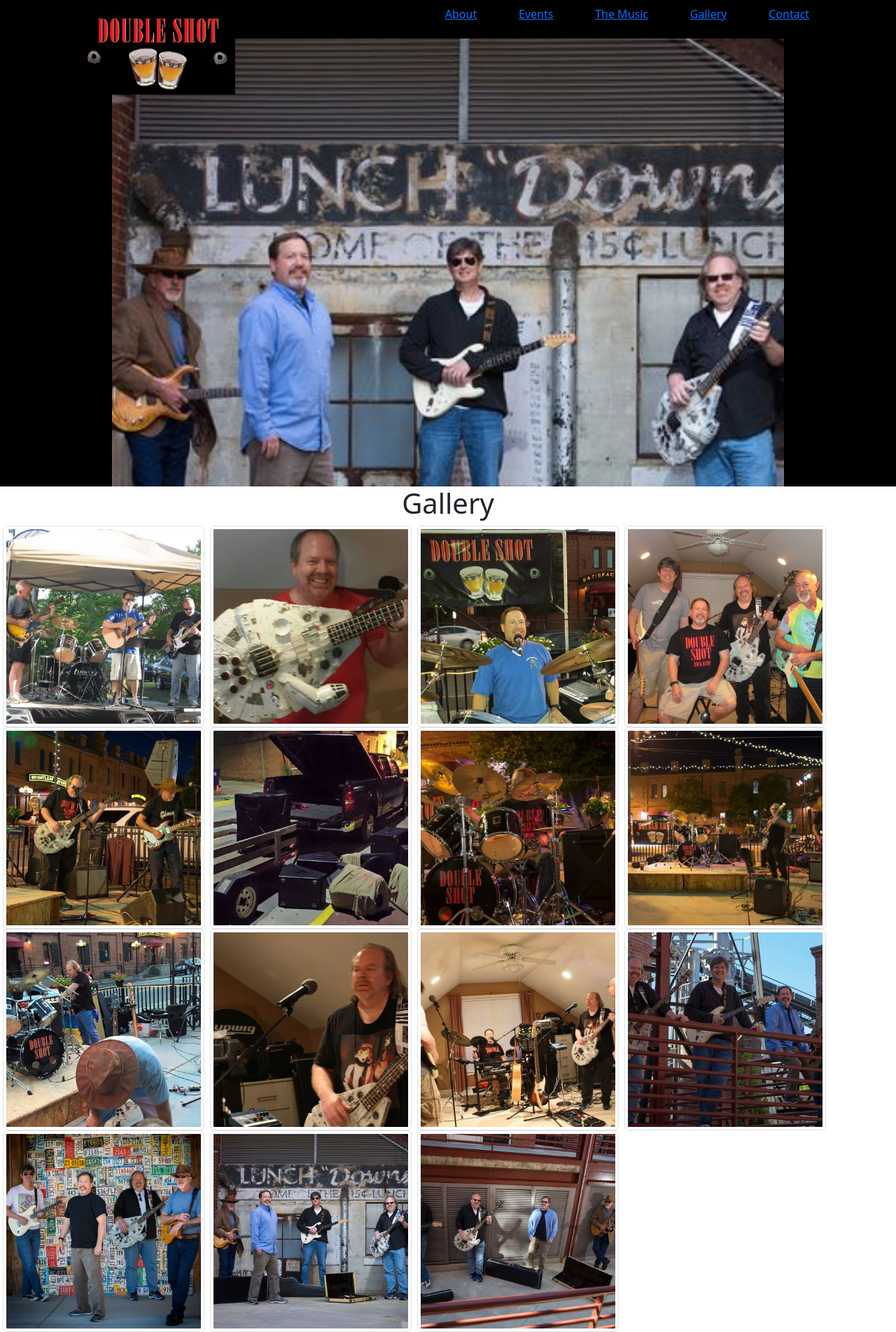
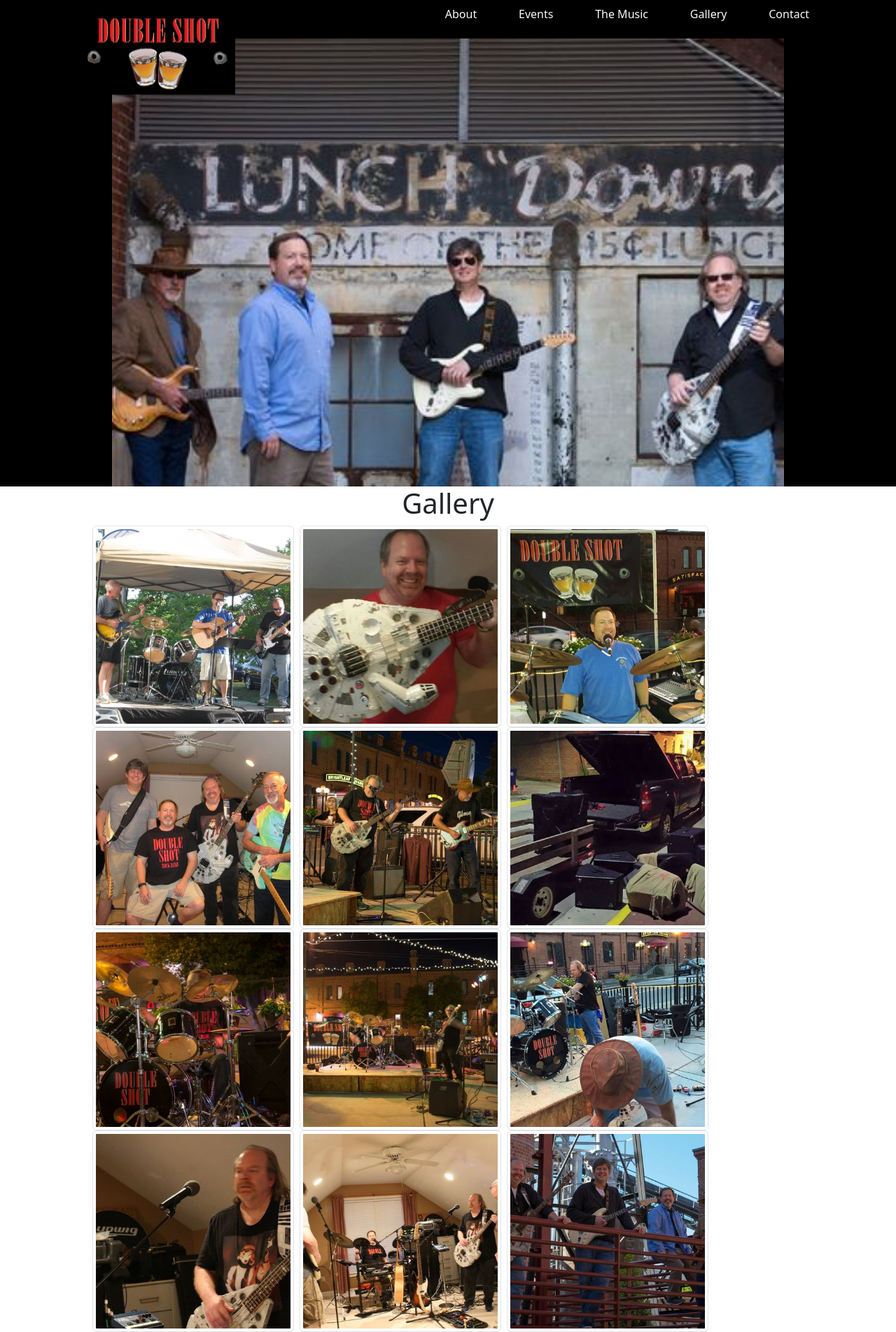
Before and after one commit to roo116/double-shot, a React (Create React App) app: page / in a window 1280 px wide. Shown: the top 1903 px of the page at 70% size. Built offline with nearby package versions, Linux system fonts and the light colour scheme; a web font is replaced by a local one.

Commit message:
finished gallery and fixed nav bar for styling.  Changed to white font color and remove text decoration

```diff
--- a/src/components/Header.js
+++ b/src/components/Header.js
@@ -27,11 +27,11 @@ const Header = (props) => {
       </div>
       <ul
         id="header-nav"
-        className="d-flex flex-wrap flex-row justify-content-evenly mx-auto p-2 w-50 text-light text-decoration-none"
+        className="d-flex flex-wrap flex-row justify-content-evenly mx-auto p-2 w-50"
       >
         {nav.map((nav) => (
           <li className={`mx-2 list-inline-item ${currentNav.name === nav.name && 'navActive'}`} key={nav.name}>
-           <span onClick={() => setCurrentNav(nav)}><a data-testid={nav.name} href={`#${nav.name}`}>{nav.name}</a></span>
+           <span onClick={() => setCurrentNav(nav)}><a className="text-light text-decoration-none" data-testid={nav.name} href={`#${nav.name}`}>{nav.name}</a></span>
           </li>
         ))}
       </ul>
--- a/src/index.css
+++ b/src/index.css
@@ -72,7 +72,8 @@ margin: auto;
 }
 
 .gallery-section {
-  margin: auto;
+  margin-left: 8rem;
+  width: 90vw;
 }
 
 .photo {
```
